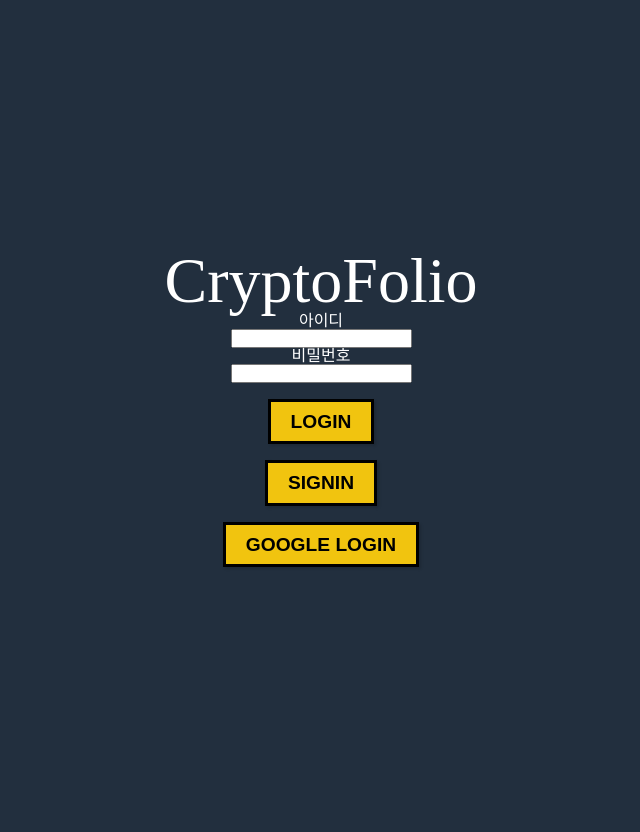
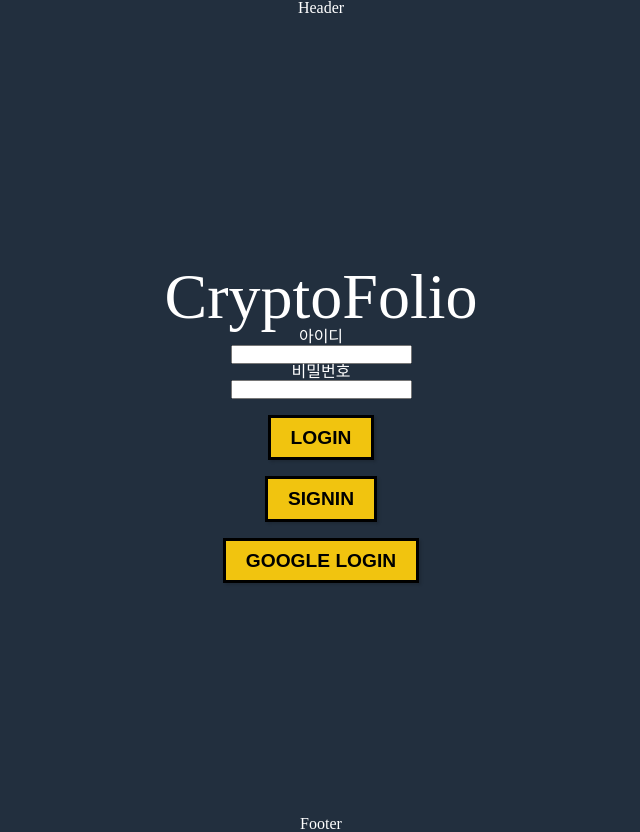
Before and after one commit to canwefly89/cryptofolio-front, a React (Create React App) app: page /login in a window 1280 px wide. Shown: the whole page, without its empty margins (319-959 px from the left). Before the commit the page ends 800 px from the top, so only its background shows below. Built offline with nearby package versions, Linux system fonts and the light colour scheme; no server answers.

Commit message:
ADD: check auth / TODO: local sign in

```diff
--- a/src/actions/actionTypes.js
+++ b/src/actions/actionTypes.js
@@ -1,6 +1,7 @@
 const getActionTypes = () => ({
   CHECK_AUTHORIZATION: "CHECK_AUTHORIZATION",
   CHECK_AUTHORIZATION_SUCCESS: "CHECK_AUTHORIZATION_SUCCESS",
+  CHECK_AUTHORIZATION_UNAUTH: "CHECK_AUTHORIZATION_UNAUTH",
   CHECK_AUTHORIZATION_FAIL: "CHECK_AUTHORIZATION_FAIL",
 
   USER_LOGIN: "USER_LOGIN",
--- a/src/actions/authActionCreator.js
+++ b/src/actions/authActionCreator.js
@@ -4,11 +4,14 @@ import getActionTypes from "./actionTypes.js";
 const cookies = new Cookies();
 
 const checkAuthAction = () => async (dispatch) => {
-  console.log("hi");
   dispatch({ type: getActionTypes().CHECK_AUTHORIZATION });
 
   try {
     const token = cookies.get("jwt");
+
+    if (!token || token === "undefined") {
+      return dispatch({ type: getActionTypes().CHECK_AUTHORIZATION_UNAUTH });
+    }
 
     const response = await fetch(
       `${process.env.REACT_APP_USER_SERVER_API}/auth/check_auth`,
@@ -23,13 +26,15 @@ const checkAuthAction = () => async (dispatch) => {
 
     const result = await response.json();
 
-    if (result.message === "Authorization Success") {
-      dispatch({
+    if (result.message === "success") {
+      return dispatch({
         type: getActionTypes().CHECK_AUTHORIZATION_SUCCESS,
-        payload: result.data,
+        payload: result.data.user,
       });
-    } else {
-      dispatch({ type: getActionTypes().CHECK_AUTHORIZATION_FAIL });
+    }
+
+    if (result.message === "Unauthorized") {
+      return dispatch({ type: getActionTypes().CHECK_AUTHORIZATION_UNAUTH });
     }
   } catch (err) {
     dispatch({ type: getActionTypes().CHECK_AUTHORIZATION_FAIL, payload: err });
--- a/src/components/App/App.jsx
+++ b/src/components/App/App.jsx
@@ -3,6 +3,7 @@ import { Route, Switch, useHistory, useLocation } from "react-router-dom";
 import { useDispatch, useSelector } from "react-redux";
 import PropTypes from "prop-types";
 
+import Header from "../Header/Header";
 import LoginPage from "../LoginPage/LoginPage";
 import LogoutPage from "../LogoutPage/LogoutPage";
 import ErrorPage from "../ErrorPage/ErrorPage";
@@ -11,6 +12,8 @@ import CryptofolioPage from "../CryptofolioPage/PortfolioPage";
 import CreateCryptoFolio from "../CreateCryptoFolio/CreateCryptoFolio";
 import CryptofolioDetail from "../CryptofolioDetail/CryptofolioDetail";
 import SigninPage from "../SigninPage/SigninPage";
+import Loading from "../Loading/Loading";
+import Footer from "../Footer/Footer";
 
 import actionCreator from "../../actions/actionCreator";
 
@@ -34,7 +37,9 @@ const App = ({ authService }) => {
   }, [dispatch, history, isAuthorized, location.pathname]);
 
   return (
-    <Suspense fallback={<div>Loading...</div>}>
+    <>
+      <Header />
+      <Suspense fallback={<Loading />}>
         <Switch>
           <Route exact path="/">
             <LandingPage />
@@ -76,6 +81,8 @@ const App = ({ authService }) => {
           </Route>
         </Switch>
       </Suspense>
+      <Footer />
+    </>
   );
 };
 
--- /dev/null
+++ b/src/components/Footer/Footer.jsx
@@ -0,0 +1,11 @@
+import React from "react";
+
+const Footer = (props) => {
+  return (
+    <div>
+      <div>Footer</div>
+    </div>
+  );
+};
+
+export default Footer;
--- a/src/components/Header/Header.jsx
+++ b/src/components/Header/Header.jsx
@@ -0,0 +1,11 @@
+import React from "react";
+
+const Header = (props) => {
+  return (
+    <div>
+      <div>Header</div>
+    </div>
+  );
+};
+
+export default Header;
--- a/src/reducers/authReducer.js
+++ b/src/reducers/authReducer.js
@@ -27,6 +27,7 @@ const authReducer = (state = initialState, action) => {
       return copiedState;
 
     case ACTION_TYPES.USER_LOGOUT:
+    case ACTION_TYPES.CHECK_AUTHORIZATION_UNAUTH:
       copiedState.isAuthorized = false;
       copiedState.user = null;
       return copiedState;
@@ -36,6 +37,7 @@ const authReducer = (state = initialState, action) => {
     case ACTION_TYPES.SOCIAL_LOGIN_FAIL:
     case ACTION_TYPES.USER_SIGNIN_FAIL:
       copiedState.isAuthorized = false;
+      copiedState.user = null;
       copiedState.error = action.payload;
       return copiedState;
 
```
Lines whose indentation alone changed are shown as unchanged.
